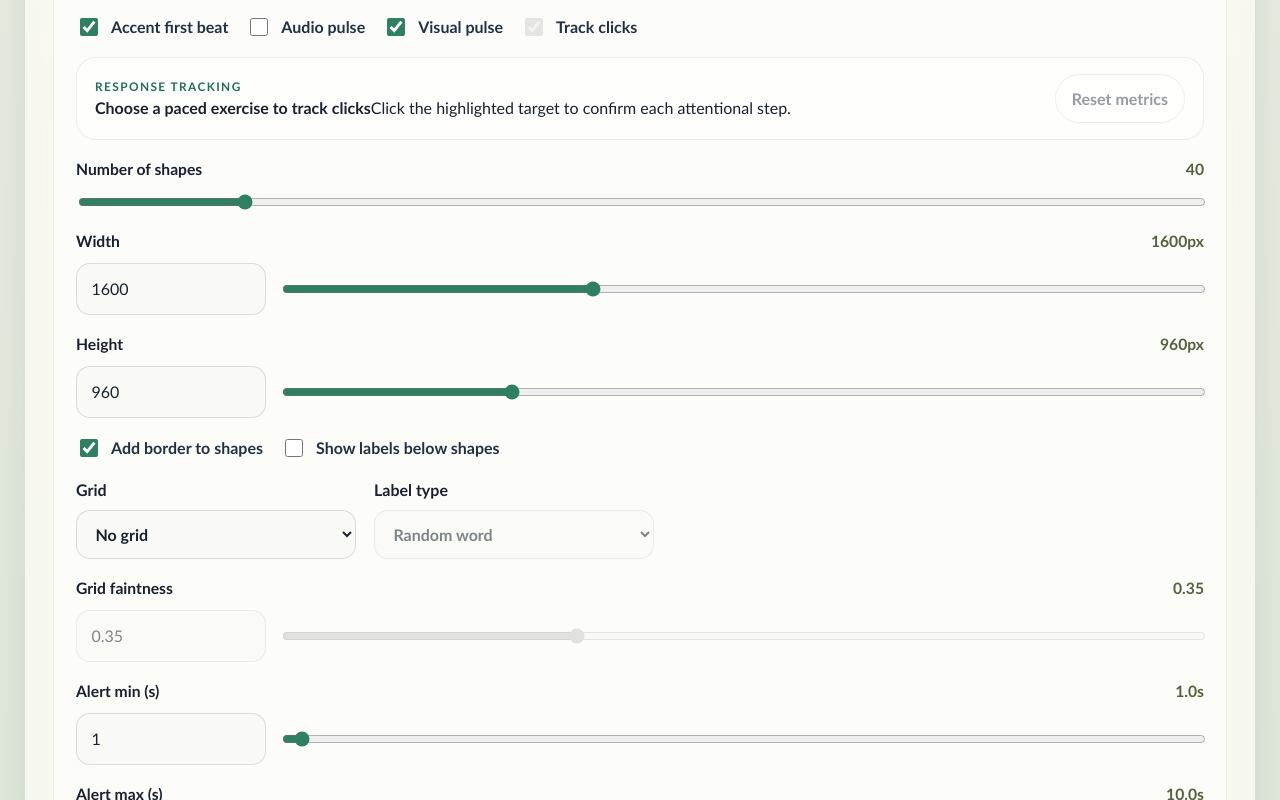
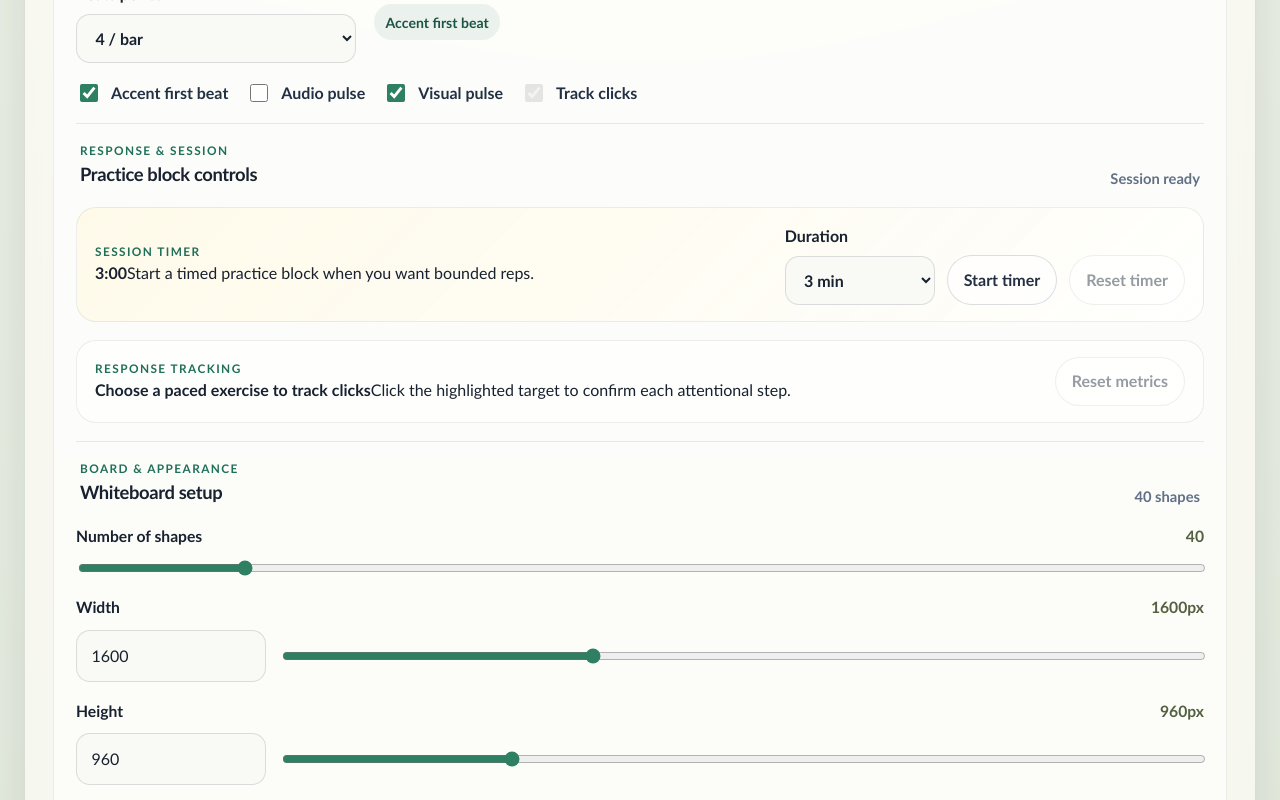
Before and after one commit to danysdragons/random-shapes, a React (Vite) app: page / in a window 1280 px wide. Shown: the part 820-1620 px from the top of the page. Built offline with nearby package versions, Linux system fonts and the light colour scheme.

Commit message:
Cleaner control organization

```diff
--- a/src/App.tsx
+++ b/src/App.tsx
@@ -13,6 +13,7 @@ const MAX_ALERT_SECONDS = 60;
 const MIN_BPM = 30;
 const MAX_BPM = 180;
 const LABEL_FONT_SIZE = 24;
+const SESSION_DURATIONS = [1, 3, 5, 10] as const;
 
 const palette = [
   "#ff6b6b",
@@ -68,6 +69,7 @@ type AnchorReturnInterval = 4 | 6 | 8;
 type AlternatingPattern = "triangle-circle" | "warm-cool";
 type MemoryPhase = "idle" | "preview" | "recall" | "complete";
 type MemorySequenceLength = 4 | 6 | 8 | 10;
+type SessionDurationMinutes = (typeof SESSION_DURATIONS)[number];
 type ResponseFeedback = {
   kind: "correct" | "incorrect";
   message: string;
@@ -104,7 +106,11 @@ function getCurrentTargetIndex(
 ) {
   const shapeCount = shapes.length;
 
-  if (exerciseMode === "free" || shapeCount === 0) {
+  if (
+    exerciseMode === "free" ||
+    exerciseMode === "memory-replay" ||
+    shapeCount === 0
+  ) {
     return null;
   }
 
@@ -246,6 +252,11 @@ export default function App() {
   });
   const [responseFeedback, setResponseFeedback] =
     useState<ResponseFeedback>(null);
+  const [sessionDurationMinutes, setSessionDurationMinutes] =
+    useState<SessionDurationMinutes>(3);
+  const [sessionRemainingSeconds, setSessionRemainingSeconds] = useState(3 * 60);
+  const [isSessionRunning, setIsSessionRunning] = useState(false);
+  const [sessionCompleted, setSessionCompleted] = useState(false);
   const [isMetronomeRunning, setIsMetronomeRunning] = useState(false);
   const [beatCount, setBeatCount] = useState(0);
   const [pulseToken, setPulseToken] = useState(0);
@@ -254,6 +265,7 @@ export default function App() {
   const hideTimeoutRef = useRef<number | null>(null);
   const intervalRef = useRef<number | null>(null);
   const memoryPreviewTimeoutRef = useRef<number | null>(null);
+  const sessionIntervalRef = useRef<number | null>(null);
   const audioContextRef = useRef<AudioContext | null>(null);
 
   useEffect(() => {
@@ -439,6 +451,42 @@ export default function App() {
   }, [memoryPhase, memoryPreviewIndex, memorySequenceLength]);
 
   useEffect(() => {
+    setSessionRemainingSeconds(sessionDurationMinutes * 60);
+    setSessionCompleted(false);
+  }, [sessionDurationMinutes]);
+
+  useEffect(() => {
+    if (sessionIntervalRef.current !== null) {
+      window.clearInterval(sessionIntervalRef.current);
+      sessionIntervalRef.current = null;
+    }
+
+    if (!isSessionRunning) {
+      return;
+    }
+
+    sessionIntervalRef.current = window.setInterval(() => {
+      setSessionRemainingSeconds((seconds) => {
+        if (seconds <= 1) {
+          setIsSessionRunning(false);
+          setSessionCompleted(true);
+          setIsMetronomeRunning(false);
+          return 0;
+        }
+
+        return seconds - 1;
+      });
+    }, 1000);
+
+    return () => {
+      if (sessionIntervalRef.current !== null) {
+        window.clearInterval(sessionIntervalRef.current);
+        sessionIntervalRef.current = null;
+      }
+    };
+  }, [isSessionRunning]);
+
+  useEffect(() => {
     return () => {
       if (intervalRef.current !== null) {
         window.clearInterval(intervalRef.current);
@@ -446,6 +494,10 @@ export default function App() {
 
       if (memoryPreviewTimeoutRef.current !== null) {
         window.clearTimeout(memoryPreviewTimeoutRef.current);
+      }
+
+      if (sessionIntervalRef.current !== null) {
+        window.clearInterval(sessionIntervalRef.current);
       }
 
       if (audioContextRef.current !== null) {
@@ -503,6 +555,11 @@ export default function App() {
     responseStats.attempts === 0
       ? 0
       : Math.round((responseStats.correct / responseStats.attempts) * 100);
+  const sessionStatus = sessionCompleted
+    ? "Session complete"
+    : isSessionRunning
+      ? "Session running"
+      : "Session ready";
 
   function regenerateBoard() {
     setSeed(randomSeed());
@@ -582,6 +639,25 @@ export default function App() {
     setMemoryRecallIndex(0);
     setMemoryPreviewIndex(0);
     setMemoryPhase("preview");
+  }
+
+  function startSession() {
+    if (sessionRemainingSeconds === 0 || sessionCompleted) {
+      setSessionRemainingSeconds(sessionDurationMinutes * 60);
+    }
+
+    setSessionCompleted(false);
+    setIsSessionRunning(true);
+  }
+
+  function pauseSession() {
+    setIsSessionRunning(false);
+  }
+
+  function resetSession() {
+    setIsSessionRunning(false);
+    setSessionCompleted(false);
+    setSessionRemainingSeconds(sessionDurationMinutes * 60);
   }
 
   function handleShapeSelect(index: number) {
@@ -625,12 +701,13 @@ export default function App() {
       <section className="app-card">
         <header className="hero">
           <div>
-            <p className="eyebrow">Pass 3: Metronome Foundation</p>
+            <p className="eyebrow">Pass 4: Timed Practice Blocks</p>
             <h1>Random Shape Whiteboard</h1>
             <p className="hero-copy">
-              The board can now run as a paced visual attention surface. Use the
-              optional metronome to scaffold sequential stepping one target at a
-              time, without turning the experience into a rhythm game.
+              The board can now run as a paced visual attention surface. Use
+              optional beat cues, response tracking, and timed sessions to
+              structure short attention drills without turning the experience
+              into a rhythm game.
             </p>
           </div>
           <button className="board-button" onClick={regenerateBoard}>
@@ -640,6 +717,14 @@ export default function App() {
 
         <section className="controls" aria-label="Board controls">
           <div className="controls-grid">
+            <div className="control-section-heading">
+              <div>
+                <p className="metronome-kicker">Pacing & exercise</p>
+                <h2>Beat-guided attention drills</h2>
+              </div>
+              <span>Optional scaffolding</span>
+            </div>
+
             <div className="metronome-strip">
               <div className="metronome-copy">
                 <p className="metronome-kicker">Pacing scaffold</p>
@@ -894,6 +979,67 @@ export default function App() {
               </div>
             ) : null}
 
+            <div className="control-section-heading">
+              <div>
+                <p className="metronome-kicker">Response & session</p>
+                <h2>Practice block controls</h2>
+              </div>
+              <span>{sessionStatus}</span>
+            </div>
+
+            <div className="metrics-strip session-strip" aria-live="polite">
+              <div>
+                <p className="metronome-kicker">Session timer</p>
+                <strong>{formatSessionTime(sessionRemainingSeconds)}</strong>
+                <span>
+                  {sessionCompleted
+                    ? "Timer complete. The metronome stopped automatically."
+                    : isSessionRunning
+                      ? `Running a ${sessionDurationMinutes}-minute practice block.`
+                      : "Start a timed practice block when you want bounded reps."}
+                </span>
+              </div>
+              <div className="session-actions">
+                <label className="select-field compact-select" htmlFor="session-duration">
+                  <span>Duration</span>
+                  <select
+                    id="session-duration"
+                    value={String(sessionDurationMinutes)}
+                    disabled={isSessionRunning}
+                    onChange={(event) =>
+                      setSessionDurationMinutes(
+                        Number(event.target.value) as SessionDurationMinutes,
+                      )
+                    }
+                  >
+                    {SESSION_DURATIONS.map((duration) => (
+                      <option key={duration} value={duration}>
+                        {duration} min
+                      </option>
+                    ))}
+                  </select>
+                </label>
+                <button
+                  className="secondary-button"
+                  type="button"
+                  onClick={isSessionRunning ? pauseSession : startSession}
+                >
+                  {isSessionRunning ? "Pause timer" : "Start timer"}
+                </button>
+                <button
+                  className="secondary-button"
+                  type="button"
+                  disabled={
+                    sessionRemainingSeconds === sessionDurationMinutes * 60 &&
+                    !sessionCompleted
+                  }
+                  onClick={resetSession}
+                >
+                  Reset timer
+                </button>
+              </div>
+            </div>
+
             <div className="metrics-strip" aria-live="polite">
               <div>
                 <p className="metronome-kicker">Response tracking</p>
@@ -920,6 +1066,14 @@ export default function App() {
               >
                 Reset metrics
               </button>
+            </div>
+
+            <div className="control-section-heading">
+              <div>
+                <p className="metronome-kicker">Board & appearance</p>
+                <h2>Whiteboard setup</h2>
+              </div>
+              <span>{shapeCount} shapes</span>
             </div>
 
             <div className="control-block">
@@ -1622,6 +1776,13 @@ function getLabelOffset(shape: Shape) {
   return Math.max(shape.width, shape.height) / 2 + 28;
 }
 
+function formatSessionTime(seconds: number) {
+  const minutes = Math.floor(seconds / 60);
+  const remainingSeconds = seconds % 60;
+
+  return `${minutes}:${String(remainingSeconds).padStart(2, "0")}`;
+}
+
 function normalizeAlertWindow(min: number, max: number) {
   const lower = Math.max(MIN_ALERT_SECONDS, Math.min(min, max));
   const upper = Math.min(
--- a/src/styles.css
+++ b/src/styles.css
@@ -100,6 +100,32 @@ select {
   gap: 18px;
 }
 
+.control-section-heading {
+  display: flex;
+  justify-content: space-between;
+  align-items: end;
+  gap: 16px;
+  padding: 18px 4px 0;
+  border-top: 1px solid rgba(36, 48, 65, 0.1);
+}
+
+.control-section-heading:first-child {
+  padding-top: 0;
+  border-top: 0;
+}
+
+.control-section-heading h2 {
+  margin: 2px 0 0;
+  font-size: 1.15rem;
+  letter-spacing: -0.02em;
+}
+
+.control-section-heading span {
+  color: #617086;
+  font-size: 0.92rem;
+  font-weight: 700;
+}
+
 .metronome-strip {
   display: flex;
   justify-content: space-between;
@@ -120,6 +146,18 @@ select {
   border-radius: 20px;
   background: rgba(255, 255, 255, 0.5);
   border: 1px solid rgba(36, 48, 65, 0.08);
+}
+
+.session-strip {
+  background: linear-gradient(135deg, rgba(255, 248, 226, 0.72), rgba(255, 255, 255, 0.62));
+}
+
+.session-actions {
+  display: flex;
+  flex-wrap: wrap;
+  justify-content: flex-end;
+  align-items: end;
+  gap: 12px;
 }
 
 .metronome-copy {
@@ -213,6 +251,10 @@ input[type="range"] {
   gap: 8px;
   min-width: min(100%, 280px);
   font-weight: 600;
+}
+
+.compact-select {
+  min-width: 150px;
 }
 
 .status-stack {
@@ -441,6 +483,15 @@ select:disabled {
     align-items: stretch;
   }
 
+  .control-section-heading {
+    flex-direction: column;
+    align-items: stretch;
+  }
+
+  .session-actions {
+    justify-content: stretch;
+  }
+
   .paired-inputs {
     grid-template-columns: 1fr;
   }
```
